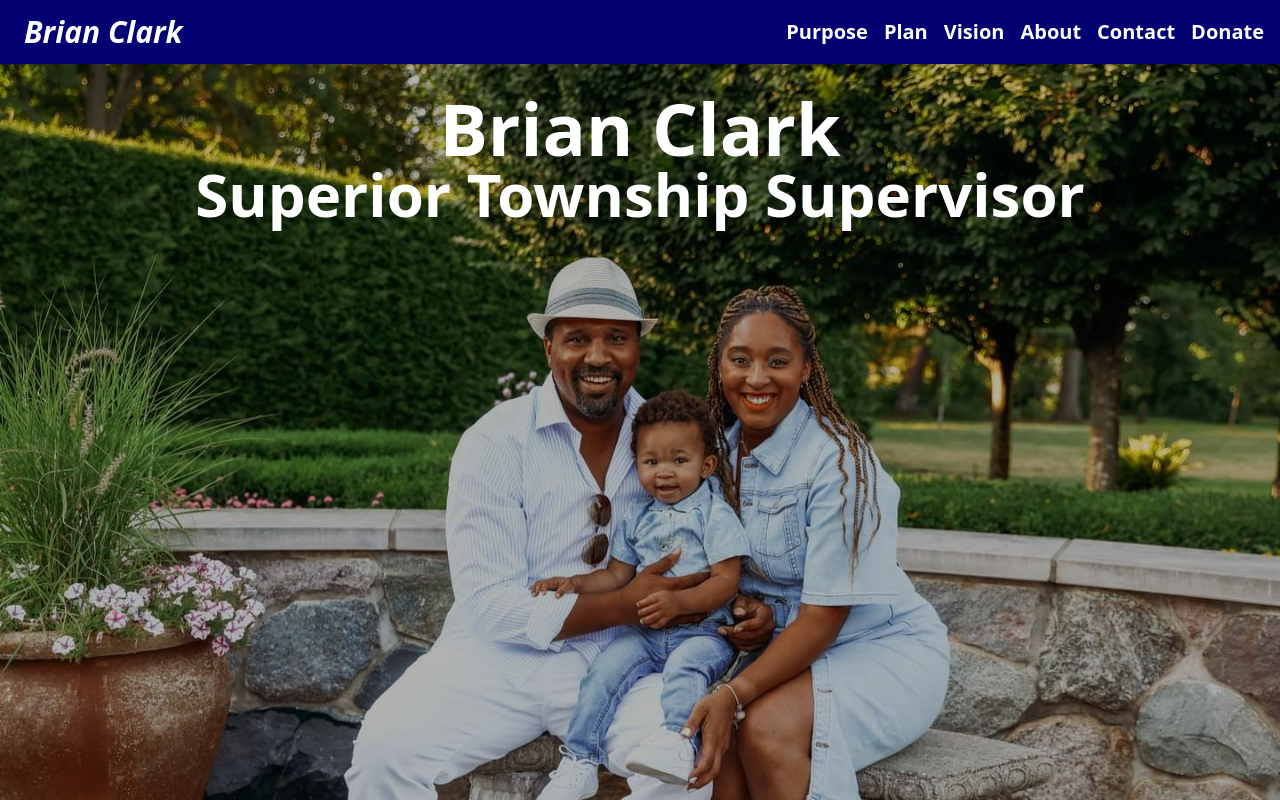
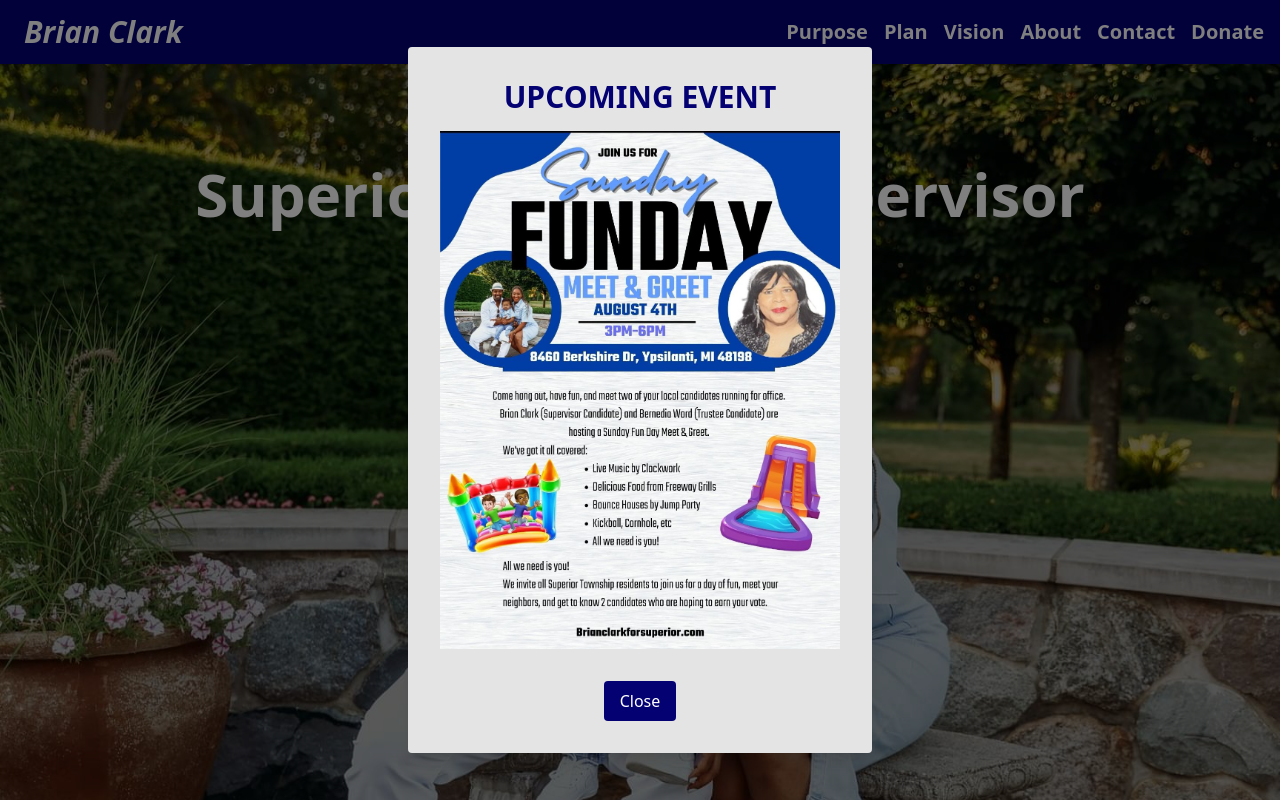
Before and after one commit to dommelay/BrianClark-Politician24, a React (Create React App) app in the folder frontend/: page / in a window 1280 px wide. Shown: the top 800 px of the page. Built offline with nearby package versions, Linux system fonts and the light colour scheme.

Commit message:
modal added

```diff
--- a/frontend/src/App.tsx
+++ b/frontend/src/App.tsx
@@ -1,4 +1,4 @@
-import React from 'react';
+import React, {useState, useEffect } from 'react';
 import './App.css';
 import Landing from './components/landing';
 import Navbar from './components/navbar';
@@ -12,15 +12,29 @@ import About from './components/about';
 import PhotoCarousel from './components/photocarousel';
 import Contact from './components/contact';
 import Donate from './components/donate';
+import Modal from './components/modal';
 
 function App() {
+
+  const [modalIsOpen, setModalIsOpen] = useState(true);
+
+  useEffect(() => {
+    setModalIsOpen(true);
+  }, []);
+
+  const closeModal = () => {
+    setModalIsOpen(false);
+  };
+
+
   return (
     <div className="App">
       <Navbar/>
+      <Modal isOpen={modalIsOpen} onClose={closeModal} />
       <div id='landing'>
         <Landing/>
       </div>
-      <Fundraiser/>
+      {/* <Fundraiser/> */}
       <div id='purpose'>
         <Purpose/>
       </div>
--- /dev/null
+++ b/frontend/src/components/modal.tsx
@@ -0,0 +1,17 @@
+import React from "react";
+
+const Modal: React.FC<{ isOpen: boolean, onClose: () => void }> = ({ isOpen, onClose }) => {
+    if (!isOpen) return null;
+
+    return (
+      <div className="fixed inset-0 flex z-50 items-center justify-center bg-black bg-opacity-50">
+        <div className="bg-grey p-8 rounded shadow-lg text-center">
+          <h1 className="mb-4 text-blue font-bold capitalize text-3xl ">UPCOMING EVENT</h1>
+          <img src="/images/newevent.jpg" alt="Upcoming Event" className="mb-4 w-25" />
+          <button onClick={onClose} className="mt-4 bg-blue text-white py-2 px-4 rounded">Close</button>
+        </div>
+      </div>
+    );
+  };
+
+  export default Modal;
--- a/frontend/tailwind.config.js
+++ b/frontend/tailwind.config.js
@@ -15,6 +15,10 @@ module.exports = {
       height: {
         '512': '32rem',
       },
+      width: {
+        '25': '25rem',
+        '30': '30rem',
+      }
     },
   },
   plugins: [],
```
Also changed, not shown: frontend/public/images/newevent.jpg (added).
